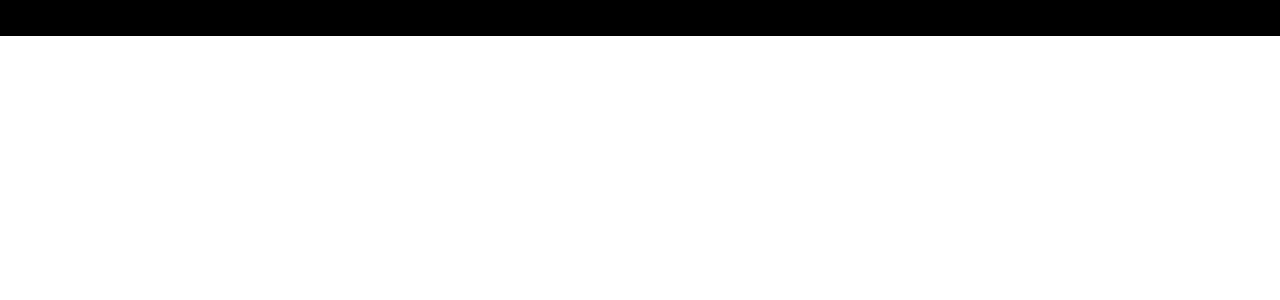
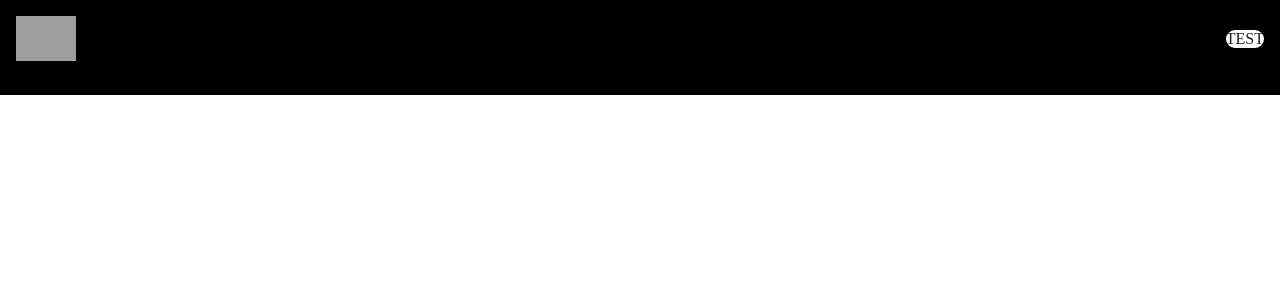
Before and after one commit to HyeKye/youtube-react-mui5, a React (Create React App) app: page / in a window 1280 px wide. Shown: the top 300 px of the page. Built offline with nearby package versions, Linux system fonts and the light colour scheme; grey boxes are pictures that could not be loaded.

Commit message:
Navbar & SearchBar component WIP

```diff
--- a/src/components/Navbar.jsx
+++ b/src/components/Navbar.jsx
@@ -1,9 +1,21 @@
-import React from 'react'
+import { Stack } from "@mui/material"
+import { Link } from 'react-router-dom'
 
-const Navbar = () => {
-  return (
-    <div>Navbar</div>
-  )
-}
+import { logo } from "../utils/constants"
+import SearchBar from "./SearchBar"
+
+const Navbar = () => (
+    <Stack
+      direction="row"
+      alignItems="center"
+      p={2}
+      sx={{position:'sticky', background: '#000', top:0, justifyContent: 'space-between'}}
+    >
+      <Link to="/" style={{display: 'flex', alignItems: 'center'}}>
+          <img src={logo} alt="logo" height={45} />
+      </Link>
+      <SearchBar />
+    </Stack>
+)
 
 export default Navbar
--- /dev/null
+++ b/src/components/SearchBar.jsx
@@ -0,0 +1,20 @@
+import { useState } from 'react'
+import { useNavigate } from 'react-router-dom'
+import { Paper, IconButton } from '@mui/material'
+import { SearchIcon } from '@mui/icons-material'
+
+const SearchBar = () => {
+  return (
+    <Paper
+        component="form"
+        onSubmit={() => {}}
+        sx={{
+            borderRadius:20,
+        }}
+    >
+        TEST
+    </Paper>
+  )
+}
+
+export default SearchBar
--- a/src/components/index.js
+++ b/src/components/index.js
@@ -3,3 +3,4 @@ export { default as Feed } from './Feed'
 export { default as ChannelDetail } from './ChannelDetail'
 export { default as SearchFeed } from './SearchFeed'
 export { default as VideoDetail } from './VideoDetail'
+export { default as SearchBar } from './SearchBar'
--- /dev/null
+++ b/src/utils/constants.js
@@ -0,0 +1,42 @@
+import MusicNoteIcon from '@mui/icons-material/MusicNote';
+import HomeIcon from '@mui/icons-material/Home';
+import CodeIcon from '@mui/icons-material/Code';
+import OndemandVideoIcon from '@mui/icons-material/OndemandVideo';
+import SportsEsportsIcon from '@mui/icons-material/SportsEsports';
+import LiveTvIcon from '@mui/icons-material/LiveTv';
+import SchoolIcon from '@mui/icons-material/School';
+import FaceRetouchingNaturalIcon from '@mui/icons-material/FaceRetouchingNatural';
+import CheckroomIcon from '@mui/icons-material/Checkroom';
+import GraphicEqIcon from '@mui/icons-material/GraphicEq';
+import TheaterComedyIcon from '@mui/icons-material/TheaterComedy';
+import FitnessCenterIcon from '@mui/icons-material/FitnessCenter';
+import DeveloperModeIcon from '@mui/icons-material/DeveloperMode';
+
+export const logo = 'https://i.ibb.co/s9Qys2j/logo.png';
+
+export const categories = [
+  { name: 'New', icon: <HomeIcon />, },
+  { name: 'JS Mastery', icon: <CodeIcon />, },
+  { name: 'Coding', icon: <CodeIcon />, },
+  { name: 'ReactJS', icon: <CodeIcon />, },
+  { name: 'NextJS', icon: <CodeIcon />, },
+  { name: 'Music', icon: <MusicNoteIcon /> },
+  { name: 'Education', icon: <SchoolIcon />, },
+  { name: 'Podcast', icon: <GraphicEqIcon />, },
+  { name: 'Movie', icon: <OndemandVideoIcon />, },
+  { name: 'Gaming', icon: <SportsEsportsIcon />, },
+  { name: 'Live', icon: <LiveTvIcon />, },
+  { name: 'Sport', icon: <FitnessCenterIcon />, },
+  { name: 'Fashion', icon: <CheckroomIcon />, },
+  { name: 'Beauty', icon: <FaceRetouchingNaturalIcon />, },
+  { name: 'Comedy', icon: <TheaterComedyIcon />, },
+  { name: 'Gym', icon: <FitnessCenterIcon />, },
+  { name: 'Crypto', icon: <DeveloperModeIcon />, },
+];
+
+export const demoThumbnailUrl = 'https://i.ibb.co/G2L2Gwp/API-Course.png';
+export const demoChannelUrl = '/channel/UCmXmlB4-HJytD7wek0Uo97A';
+export const demoVideoUrl = '/video/GDa8kZLNhJ4';
+export const demoChannelTitle = 'JavaScript Mastery';
+export const demoVideoTitle = 'Build and Deploy 5 JavaScript & React API Projects in 10 Hours - Full Course | RapidAPI';
+export const demoProfilePicture = 'http://dergipark.org.tr/assets/app/images/buddy_sample.png'
```
